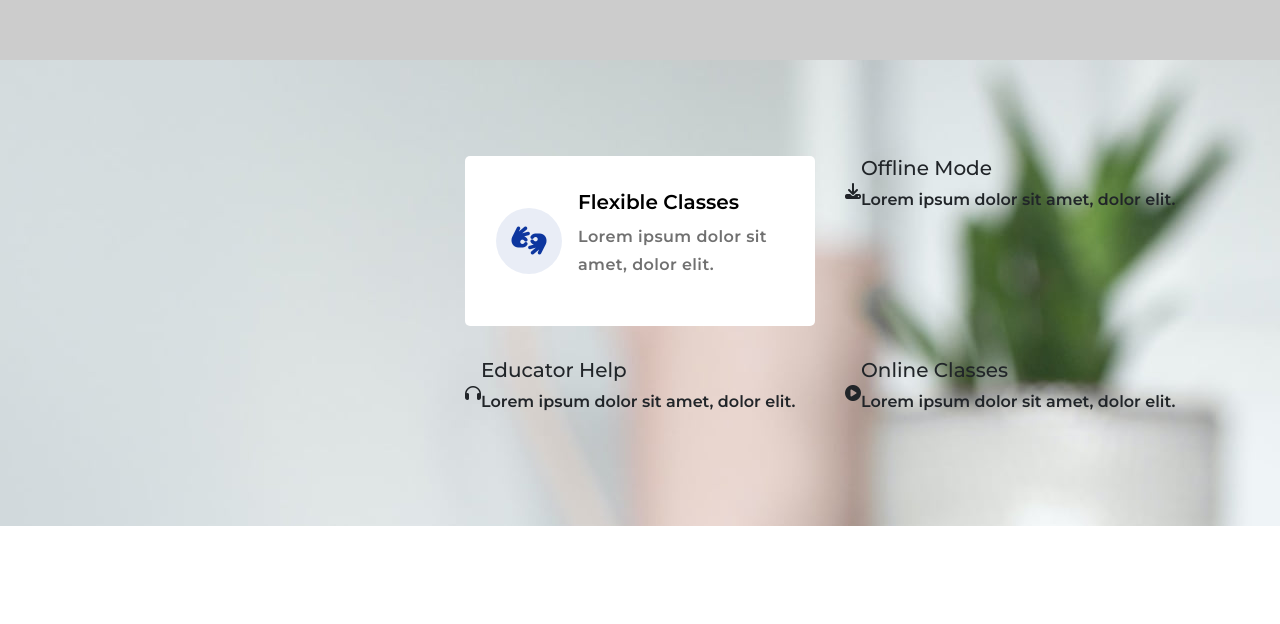
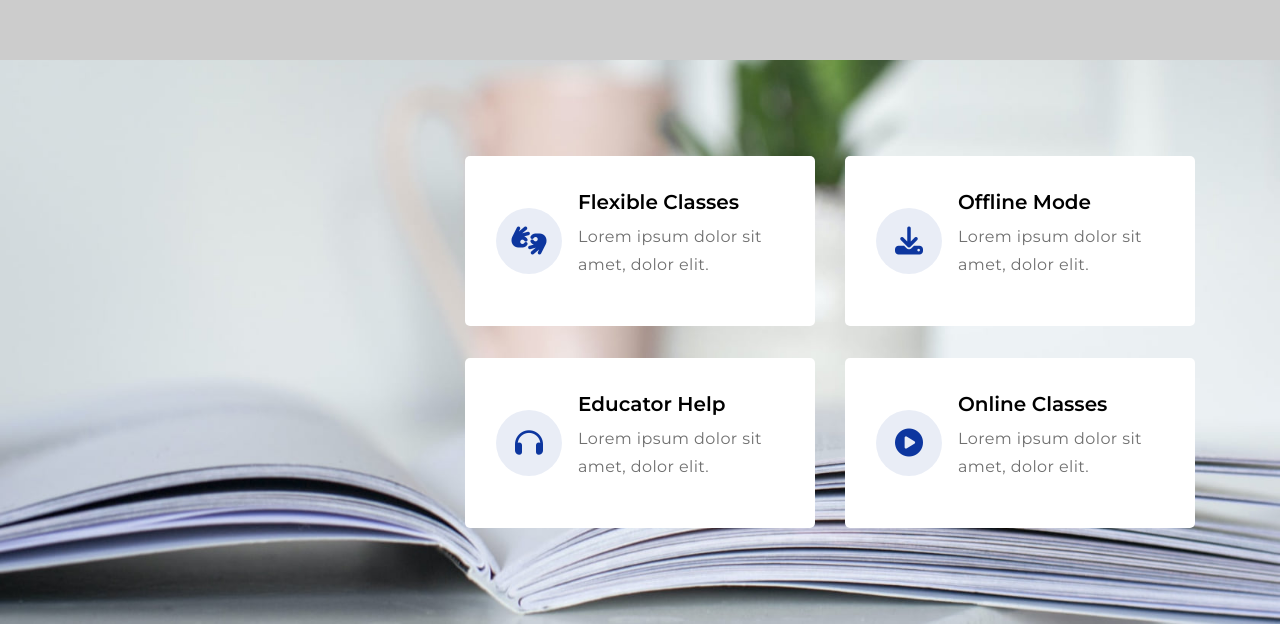
Before and after one commit to ndk2204/Capstone_Nhom14, a plain HTML site: page index.html in a window 1280 px wide. Shown: the part 1996-2620 px from the top of the page. Before the commit the page ends 2522 px from the top, so only its background shows below. Drawn offline with nearby package versions, Linux system fonts and the light colour scheme; a script that the page names is missing.

Commit message:
update code Services

```diff
--- a/css/style_Vuong.css
+++ b/css/style_Vuong.css
@@ -1,6 +1,8 @@
 /* SERVICES -------------------- */
 .services{
     background-image: url(../img/about.jpg);
+    background-size: cover;
+    background-position: bottom right;
     padding: 48px 0;
 }
 .services .section-services{
@@ -40,6 +42,7 @@
     line-height: 28px;
     color: #707070;
     letter-spacing: .4px;
+    font-weight: 400;
 }
 
 
--- a/index.html
+++ b/index.html
@@ -101,7 +101,7 @@
     <!-- SERVICES -->
     <section class="services">
         <div class="container py-md-5 py-4 section-services">
-            <div class="w3-services-grids">
+            <div class="services-grids">
                 <div class="row">
                     <div class="col-xl-4">
                     </div>
@@ -123,11 +123,11 @@
                                 </div>
                             </div>
                             <div class="col-md-6 mt-md-0 mt-4">
-                                <div class="d-flex align-items-center feature-gd">
+                                <div class="d-flex align-items-center service-project">
                                     <div class="icon">
                                         <i class="fa fa-download" aria-hidden="true"></i>
                                     </div>
-                                    <div class="icon-info">
+                                    <div class="service-title">
                                         <h5>
                                             Offline Mode
                                         </h5>
@@ -138,11 +138,11 @@
                                 </div>
                             </div>
                             <div class="col-md-6 mt-4 pt-md-2">
-                                <div class="d-flex align-items-center feature-gd ">
+                                <div class="d-flex align-items-center service-project ">
                                     <div class="icon">
                                         <i class="fa fa-headphones" aria-hidden="true"></i>
                                     </div>
-                                    <div class="icon-info">
+                                    <div class="service-title">
                                         <h5>
                                             Educator Help </h5>
                                         <p>
@@ -152,11 +152,11 @@
                                 </div>
                             </div>
                             <div class="col-md-6 mt-4 pt-md-2">
-                                <div class="d-flex align-items-center feature-gd">
+                                <div class="d-flex align-items-center service-project">
                                     <div class="icon">
                                         <i class="fa fa-play-circle" aria-hidden="true"></i>
                                     </div>
-                                    <div class="icon-info">
+                                    <div class="service-title">
                                         <h5>
                                             Online Classes
                                         </h5>
```
